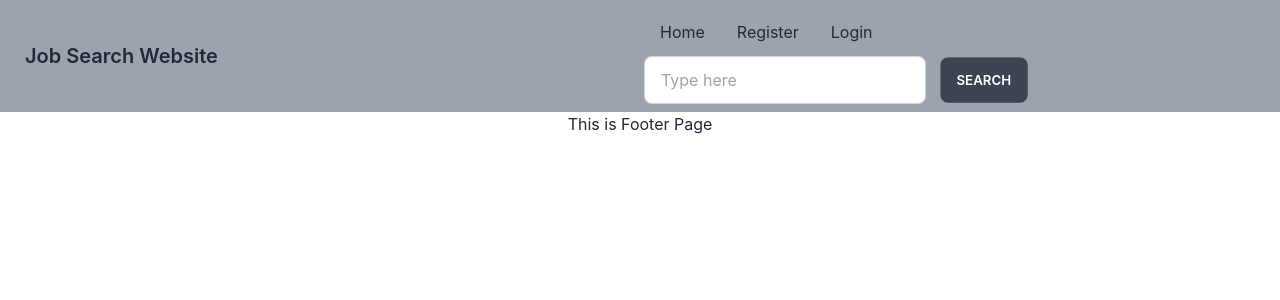
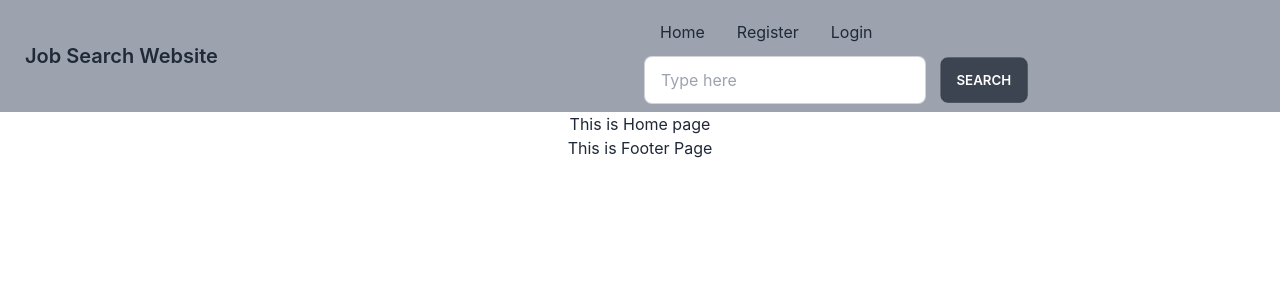
Before and after one commit to Mazharul430106/jobSearch-clientSite, a React (Create React App) app: page / in a window 1280 px wide. Shown: the top 300 px of the page. Built offline with nearby package versions, Linux system fonts and the light colour scheme.

Commit message:
added react router

```diff
--- a/package.json
+++ b/package.json
@@ -9,6 +9,7 @@
     "daisyui": "^2.51.5",
     "react": "^18.2.0",
     "react-dom": "^18.2.0",
+    "react-router-dom": "^6.10.0",
     "react-scripts": "5.0.1",
     "web-vitals": "^2.1.4"
   },
--- a/src/App.js
+++ b/src/App.js
@@ -1,10 +1,12 @@
+import { RouterProvider } from 'react-router-dom';
 import './App.css';
 import Main from './Layout/Main/Main';
+import { router } from './Pages/Routes/Route/Route';
 
 function App() {
   return (
     <div className="App">
-      <Main></Main>
+      <RouterProvider router={router}></RouterProvider>
     </div>
   );
 }
--- a/src/Layout/Main/Main.js
+++ b/src/Layout/Main/Main.js
@@ -1,11 +1,13 @@
 import React from 'react';
 import Navbar from '../../Shared/Navbar/Navbar';
 import Footer from '../../Shared/Footer/Footer';
+import { Outlet } from 'react-router-dom';
 
 const Main = () => {
     return (
         <div>
             <Navbar></Navbar>
+            <Outlet></Outlet>
             <Footer></Footer>
         </div>
     );
--- /dev/null
+++ b/src/Pages/Home/Home.js
@@ -0,0 +1,11 @@
+import React from 'react';
+
+const Home = () => {
+    return (
+        <div>
+            <h1>This is Home page</h1>
+        </div>
+    );
+};
+
+export default Home;
--- a/src/Shared/Navbar/Navbar.js
+++ b/src/Shared/Navbar/Navbar.js
@@ -1,12 +1,13 @@
 import React from 'react';
+import { Link } from 'react-router-dom';
 
 const Navbar = () => {
 
     const menuItems = <React.Fragment>
 
-        <li><a>Home</a></li>
-        <li><a>Register</a></li>
-        <li><a>Login</a></li>
+        <li><Link to='/'>Home</Link></li>
+        <li><Link to='/register'>Register</Link></li>
+        <li><Link to='/login'>Login</Link></li>
 
         <li>
             <form className='p-0'>
@@ -14,7 +15,6 @@ const Navbar = () => {
                 <button className='btn'>Search</button>
             </form>
         </li>
-
 
     </React.Fragment>
 
@@ -29,7 +29,7 @@ const Navbar = () => {
                         {menuItems}
                     </ul>
                 </div>
-                <a className="btn btn-ghost normal-case text-xl">Job Search Website</a>
+                <Link to='/' className="btn btn-ghost normal-case text-xl">Job Search Website</Link>
             </div>
             <div className="navbar-end hidden lg:flex">
                 <ul className="menu menu-horizontal px-1">
```
Also changed, not shown: src/Pages/Routes/Route/Route.js (+26 -0 lines), 1 other file (tests, documents, lock files or other folders).
